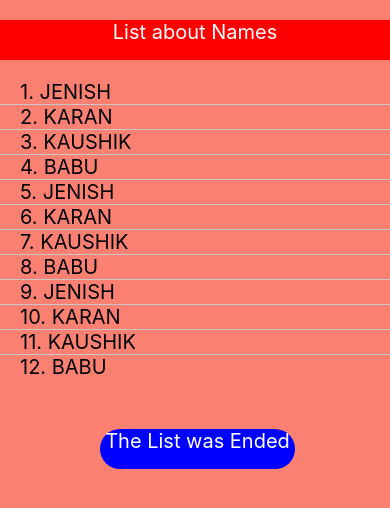
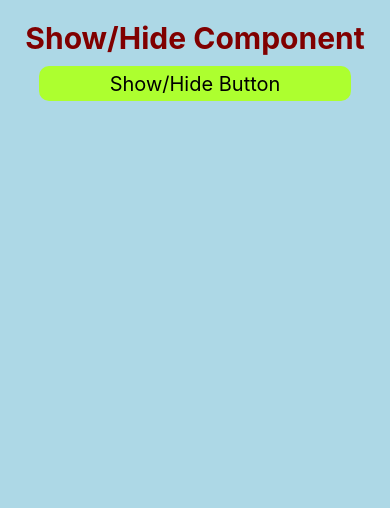
Before and after one commit to Jenish4809/React-Native-Components, a React Native app: screen / in a window 390 px wide. Shown: the top 508 px of the page. Built offline with nearby package versions, Linux system fonts and the light colour scheme.

Commit message:
React useEffct changes

```diff
--- a/App.js
+++ b/App.js
@@ -1,150 +1,205 @@
-import React, { useState } from "react";
-import {
-  FlatList,
-  SafeAreaView,
-  StatusBar,
-  StyleSheet,
-  Text,
-  View,
-} from "react-native";
+// import React, { useState } from "react";
+// import {
+//   FlatList,
+//   SafeAreaView,
+//   StatusBar,
+//   StyleSheet,
+//   Text,
+//   View,
+// } from "react-native";
 
-export default function App() {
-  const [data, setData] = useState([
-    {
-      id: 1,
-      title: "jenish",
-    },
-    {
-      id: 2,
-      title: "karan",
-    },
-    {
-      id: 3,
-      title: "kaushik",
-    },
-    {
-      id: 4,
-      title: "babu",
-    },
-    {
-      id: 5,
-      title: "jenish",
-    },
-    {
-      id: 6,
-      title: "karan",
-    },
-    {
-      id: 7,
-      title: "kaushik",
-    },
-    {
-      id: 8,
-      title: "babu",
-    },
-    {
-      id: 9,
-      title: "jenish",
-    },
-    {
-      id: 10,
-      title: "karan",
-    },
-    {
-      id: 11,
-      title: "kaushik",
-    },
-    {
-      id: 12,
-      title: "babu",
-    },
-  ]);
-  const renderItemData = ({ item }) => (
+// export default function App() {
+//   const [data, setData] = useState([
+//     {
+//       id: 1,
+//       title: "jenish",
+//     },
+//     {
+//       id: 2,
+//       title: "karan",
+//     },
+//     {
+//       id: 3,
+//       title: "kaushik",
+//     },
+//     {
+//       id: 4,
+//       title: "babu",
+//     },
+//     {
+//       id: 5,
+//       title: "jenish",
+//     },
+//     {
+//       id: 6,
+//       title: "karan",
+//     },
+//     {
+//       id: 7,
+//       title: "kaushik",
+//     },
+//     {
+//       id: 8,
+//       title: "babu",
+//     },
+//     {
+//       id: 9,
+//       title: "jenish",
+//     },
+//     {
+//       id: 10,
+//       title: "karan",
+//     },
+//     {
+//       id: 11,
+//       title: "kaushik",
+//     },
+//     {
+//       id: 12,
+//       title: "babu",
+//     },
+//   ]);
+//   const renderItemData = ({ item }) => (
+//     <View>
+//       <Text style={styles.title}>
+//         {item.id}. {item.title.toUpperCase()}
+//       </Text>
+//     </View>
+//   );
+//   const itemSeprate = () => {
+//     return (
+//       <View
+//         style={{ height: 1, width: "100%", backgroundColor: "#c8c8c8" }}
+//       ></View>
+//     );
+//   };
+//   const listEmpty = ({ item }) => {
+//     return (
+//       <Text style={{ padding: 10, textAlign: "center", fontSize: 18 }}>
+//         No Data Found
+//       </Text>
+//     );
+//   };
+//   return (
+//     <View style={styles.container}>
+//       <StatusBar barStyle="default" />
+//       {/* <StatusBar barStyle={"default"} /> */}
+//       <FlatList
+//         data={data}
+//         renderItem={renderItemData}
+//         keyExtractor={(item) => item.id}
+//         ListEmptyComponent={listEmpty}
+//         ItemSeparatorComponent={itemSeprate}
+//         ListHeaderComponent={
+//           <Text
+//             style={{
+//               fontSize: 20,
+//               color: "white",
+//               backgroundColor: "red",
+//               marginBottom: 20,
+//               textAlign: "center",
+//               height: 40,
+//               width: "100%",
+//               marginVertical: 20,
+//             }}
+//           >
+//             List about Names
+//           </Text>
+//         }
+//         ListFooterComponent={
+//           <Text
+//             style={{
+//               fontSize: 20,
+//               color: "white",
+//               backgroundColor: "blue",
+//               textAlign: "center",
+//               verticalAlign: "middle",
+//               height: 40,
+//               width: "50%",
+//               borderRadius: 30,
+//               marginHorizontal: 100,
+//               marginVertical: 50,
+//             }}
+//           >
+//             The List was Ended
+//           </Text>
+//         }
+//       />
+//     </View>
+//   );
+// }
+
+// const styles = StyleSheet.create({
+//   container: {
+//     flex: 1,
+//     backgroundColor: "salmon",
+//   },
+//   title: {
+//     fontSize: 20,
+//     // gap: 20,
+//     paddingHorizontal: 20,
+//   },
+//   item: {
+//     backgroundColor: "#f9c2ff",
+//     alignItems: "center",
+//     marginBottom: 50,
+//     width: "80%",
+//     justifyContent: "center",
+//     gap: 500,
+//   },
+// });
+
+import { useEffect, useState } from "react";
+import { View, Text, Button, StatusBar } from "react-native";
+
+export const useEff = () => {
+  const [count, setCount] = useState(0);
+  const [data, setData] = useState(100);
+
+  // useEffect(() => {
+  //   console.warn("counter called");
+  // }, [count]);
+  // useEffect(() => {
+  //   console.warn("data called");
+  // }, [data]);
+  return (
     <View>
-      <Text style={styles.title}>
-        {item.id}. {item.title.toUpperCase()}
+      <StatusBar barStyle={"default"} />
+      <Text>Here is the :{count}</Text>
+      <Button
+        title="Press to Increase count"
+        onPress={() => {
+          setCount(count + 1);
+        }}
+      />
+      <Text>Here is the square {data}</Text>
+      <Button
+        title="Press the button"
+        onPress={() => {
+          setData(data + 1);
+        }}
+      />
+      <User info={{ count, data }} />
+    </View>
+  );
+};
+
+const User = (props) => {
+  console.log("data", props.info.data);
+  useEffect(() => {
+    console.warn("Data should be called");
+  }, [props.info.data]);
+  useEffect(() => {
+    console.warn("Count should be called");
+  }, [props.info.count]);
+  return (
+    <View>
+      <Text style={{ color: "red", fontSize: 25 }}>
+        Here is the : {props.info.data}
+      </Text>
+      <Text style={{ color: "red", fontSize: 25 }}>
+        Here is the data:{props.info.count}
       </Text>
     </View>
   );
-  const itemSeprate = () => {
-    return (
-      <View
-        style={{ height: 1, width: "100%", backgroundColor: "#c8c8c8" }}
-      ></View>
-    );
-  };
-  const listEmpty = ({ item }) => {
-    return (
-      <Text style={{ padding: 10, textAlign: "center", fontSize: 18 }}>
-        No Data Found
-      </Text>
-    );
-  };
-  return (
-    <View style={styles.container}>
-      <StatusBar barStyle="default" />
-      {/* <StatusBar barStyle={"default"} /> */}
-      <FlatList
-        data={data}
-        renderItem={renderItemData}
-        keyExtractor={(item) => item.id}
-        ListEmptyComponent={listEmpty}
-        ItemSeparatorComponent={itemSeprate}
-        ListHeaderComponent={
-          <Text
-            style={{
-              fontSize: 20,
-              color: "white",
-              backgroundColor: "red",
-              marginBottom: 20,
-              textAlign: "center",
-              height: 40,
-              width: "100%",
-              marginVertical: 20,
-            }}
-          >
-            List about Names
-          </Text>
-        }
-        ListFooterComponent={
-          <Text
-            style={{
-              fontSize: 20,
-              color: "white",
-              backgroundColor: "blue",
-              textAlign: "center",
-              verticalAlign: "middle",
-              height: 40,
-              width: "50%",
-              borderRadius: 30,
-              marginHorizontal: 100,
-              marginVertical: 50,
-            }}
-          >
-            The List was Ended
-          </Text>
-        }
-      />
-    </View>
-  );
-}
-
-const styles = StyleSheet.create({
-  container: {
-    flex: 1,
-    backgroundColor: "salmon",
-  },
-  title: {
-    fontSize: 20,
-    // gap: 20,
-    paddingHorizontal: 20,
-  },
-  item: {
-    backgroundColor: "#f9c2ff",
-    alignItems: "center",
-    marginBottom: 50,
-    width: "80%",
-    justifyContent: "center",
-    gap: 500,
-  },
-});
+};
--- a/index.js
+++ b/index.js
@@ -1,8 +1,9 @@
 import { registerRootComponent } from "expo";
 
 import { form } from "./form";
-import App from "./App";
+import App, { useEff } from "./App";
 import { image } from "./image";
 import Student, { sectionli } from "./sectionlis";
+import { Toggle } from "./toggle";
 
-registerRootComponent(App);
+registerRootComponent(Toggle);
--- a/package.json
+++ b/package.json
@@ -13,8 +13,7 @@
     "expo": "~50.0.7",
     "expo-status-bar": "~1.11.1",
     "react": "18.2.0",
-    "react-native": "0.73.4",
-    "react-native-paper": "^5.12.3"
+    "react-native": "0.73.4"
   },
   "devDependencies": {
     "@babel/core": "^7.20.0"
--- /dev/null
+++ b/toggle.js
@@ -0,0 +1,63 @@
+import { useEffect, useState } from "react";
+import {
+  StatusBar,
+  View,
+  Text,
+  StyleSheet,
+  Button,
+  TouchableOpacity,
+} from "react-native";
+
+export const Toggle = () => {
+  const [show, setShow] = useState(false);
+  return (
+    <View style={{ backgroundColor: "lightblue", flex: 1 }}>
+      <StatusBar barStyle={"light-content"} />
+      <Text style={styles.textst}>Show/Hide Component</Text>
+      <TouchableOpacity style={styles.btnsty} onPress={() => setShow(!show)}>
+        <Text style={{ fontSize: 20 }}>Show/Hide Button</Text>
+      </TouchableOpacity>
+      {show ? <User /> : null}
+    </View>
+  );
+};
+
+const User = () => {
+  useEffect(() => {
+    return () => {
+      console.warn("Unmount User");
+    };
+  });
+  return (
+    <View>
+      <Text style={styles.usertxtst}>User is Shown and User Hide</Text>
+    </View>
+  );
+};
+
+const styles = StyleSheet.create({
+  textst: {
+    color: "#800000",
+    fontSize: 30,
+    width: "100%",
+    textAlign: "center",
+    marginTop: 20,
+    fontWeight: "700",
+  },
+  usertxtst: {
+    fontSize: 24,
+    color: "#800000",
+    marginVertical: 20,
+    alignSelf: "center",
+  },
+  btnsty: {
+    backgroundColor: "#adff2f",
+    height: 35,
+    width: "80%",
+    justifyContent: "center",
+    alignItems: "center",
+    borderRadius: 10,
+    alignSelf: "center",
+    marginTop: 10,
+  },
+});
```
